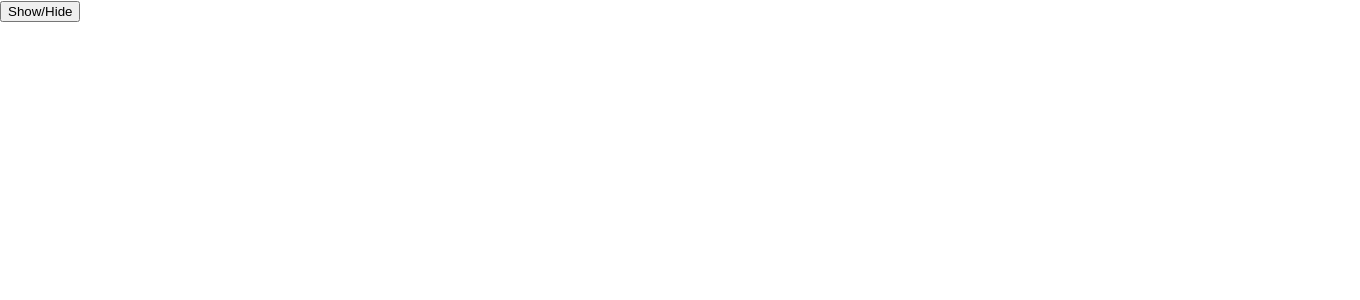
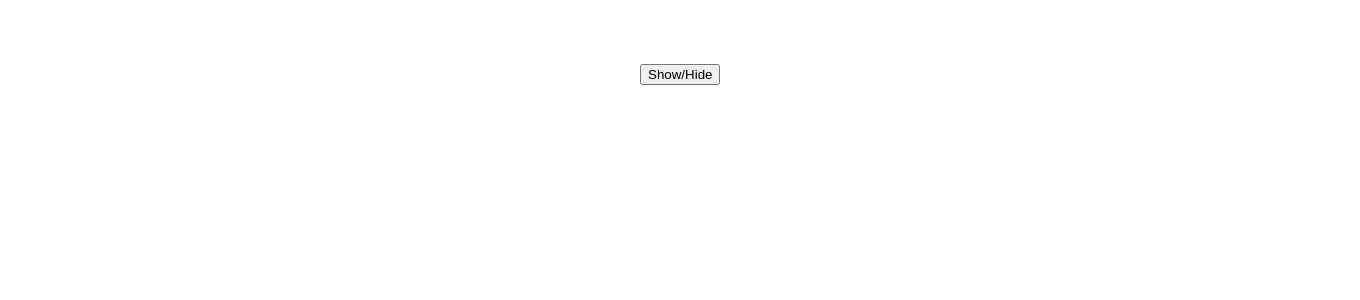
Before and after one commit to Tahasmaoui15/Counter_app, a React (Create React App) app: page / in a window 1280 px wide. Shown: the top 300 px of the page, 1360 px wide, since content can reach past the window. Built offline with nearby package versions, Linux system fonts and the light colour scheme.

Commit message:
Changed the buttons positions

```diff
--- a/src/App.js
+++ b/src/App.js
@@ -15,7 +15,7 @@ export default class App extends Component {
   render() {
     return (
       <div>
-        <button onClick={()=> this.toggle()}>Show/Hide</button>
+        <button onClick={()=> this.toggle()} style={{margin:'5% 50%'}}>Show/Hide</button>
         {this.state.show?<Counter/>:null}
       </div>
     );
--- a/src/Components/Counter.js
+++ b/src/Components/Counter.js
@@ -16,7 +16,7 @@ export default class Counter extends Component {
 
   render() {
     return (
-      <div style={{display:'flex', justifyContent:'center', gap:'3rem', margin:'9rem'}}>
+      <div style={{display:'flex', justifyContent:'center', gap:'3rem', margin:'7% 52%'}}>
         <button onClick={() => this.increment()}> + </button>
         <h3> {this.state.count} </h3>
         <button onClick={() =>  this.decrement()}> - </button>
```
